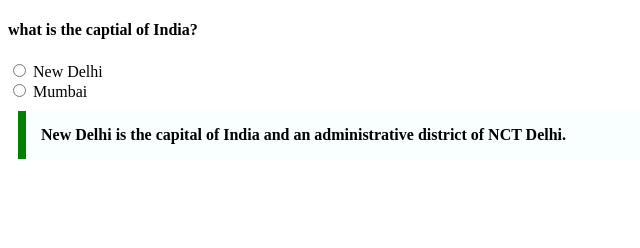
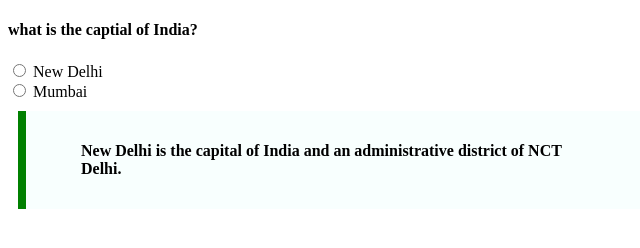
Before and after one commit to acciojob/trivia-DilbaghToor, a website: page main.html in a window 1280 px wide. Shown: the whole page, without its empty margins (0-640 px from the left). Drawn offline with Linux system fonts and the light colour scheme.

Commit message:
created a submission

```diff
--- a/main.html
+++ b/main.html
@@ -15,7 +15,7 @@
 	<label for="name" >Mumbai</label>
 
 	<div class="cont">
-		New Delhi is the capital of India and an administrative district of NCT Delhi.
+		<blockquote cite="https://en.wikipedia.org/wiki/New_Delhi">New Delhi is the capital of India and an administrative district of NCT Delhi.</blockquote>
 	</div>
 
 </script>
```
